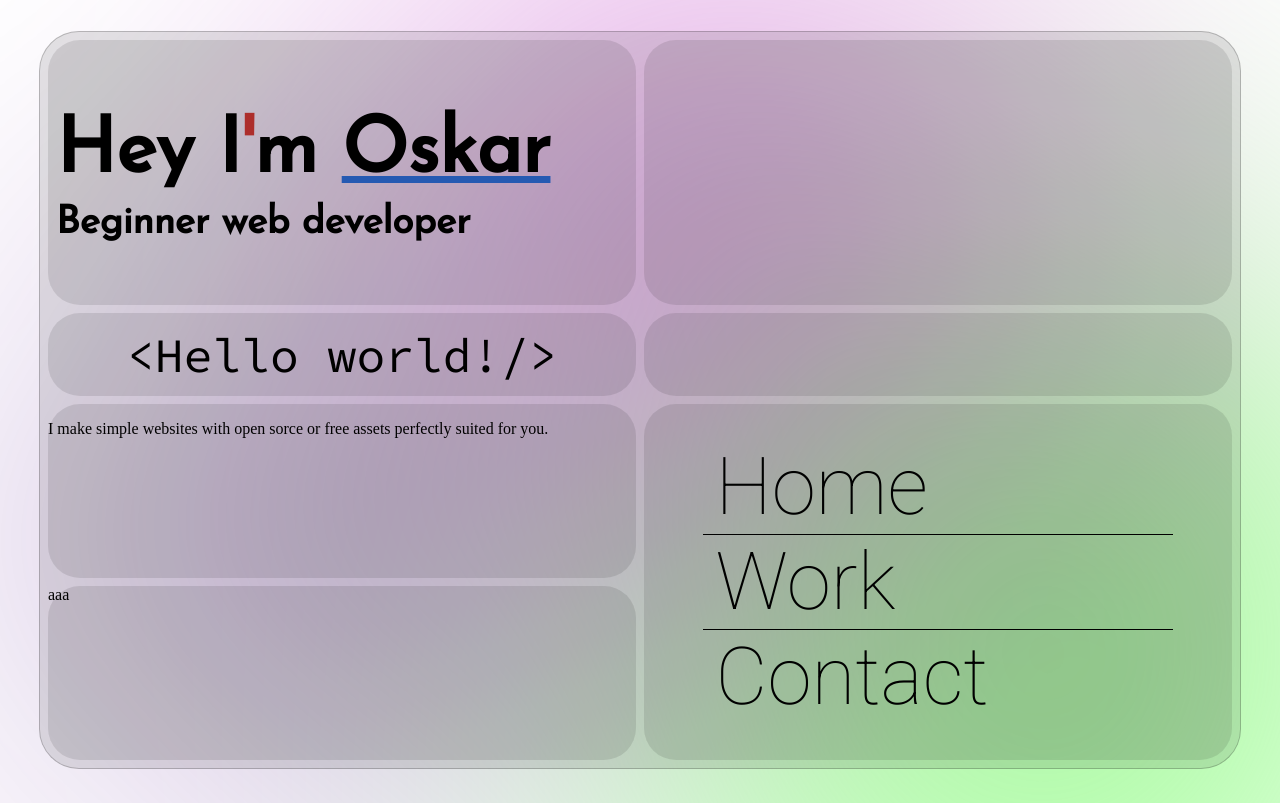
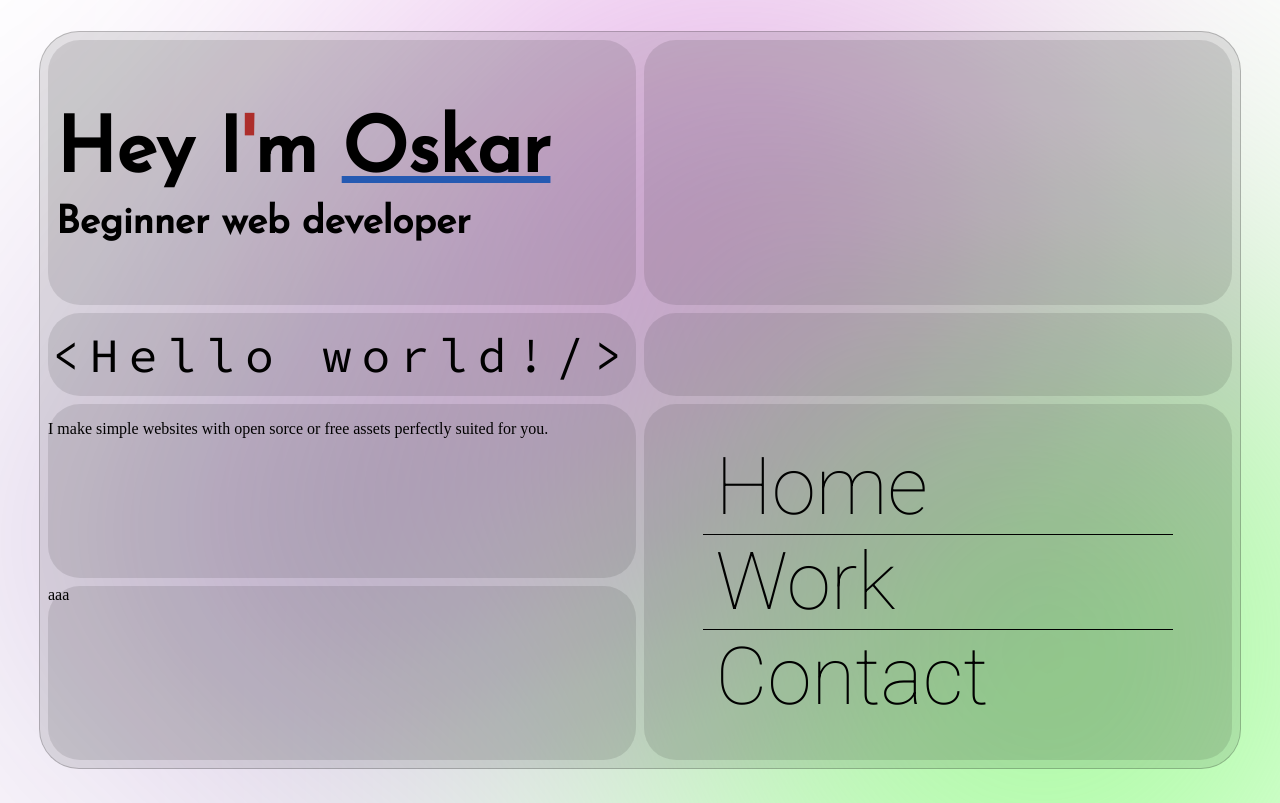
Before and after one commit to oskarBoladz/portfolio, a plain HTML site: page index.html in a window 1280 px wide. Shown: the top 803 px of the page. Drawn offline with Linux system fonts and the light colour scheme.

Commit message:
make a # do sth css menu options

```diff
--- a/style.css
+++ b/style.css
@@ -124,8 +124,11 @@ display: grid;
     flex-direction: row;
     justify-content: center; */
     font-family: var(--fcode);
-   font-size: 6cqh;
+   /* font-size: 6cqh; */
+   font-size:clamp(3rem,3cqw,200px);
+   letter-spacing: max(0.4cqw, 10px);
    display: flex;
+   /* text-wrap: nowrap; */
    align-items: center;
     justify-content: center;
 }
```
